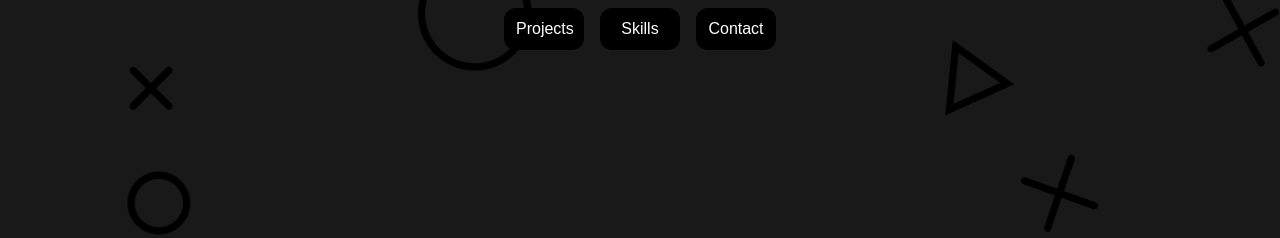
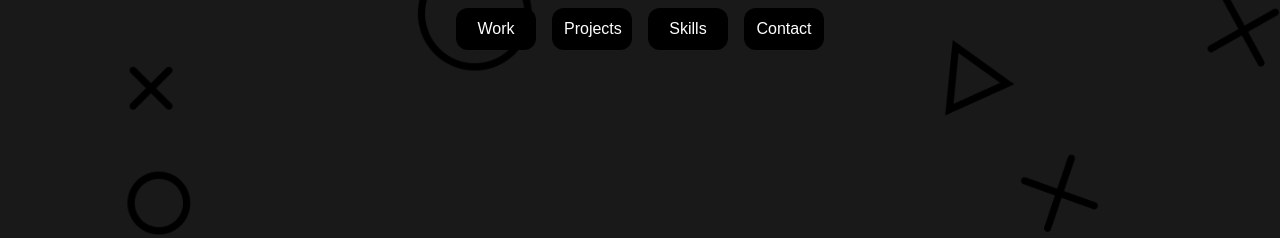
Before and after one commit to davidmarknelson/david-portfolio-2, a plain HTML site: page index.html in a window 1280 px wide. Shown: the top 238 px of the page. Drawn offline with Linux system fonts and the light colour scheme; some packages are replaced by stand-ins of ours; a script that the page names is missing.

Commit message:
Add work link.

```diff
--- a/index.html
+++ b/index.html
@@ -18,6 +18,9 @@
   <!-- Navbar -->
   <!-- ======================================================================= -->
   <nav class="navbar">
+    <a data-scroll href="#work" class="button button--primary">
+      Work
+    </a>
     <a data-scroll href="#projects" class="button button--primary">
       Projects
     </a>
```
